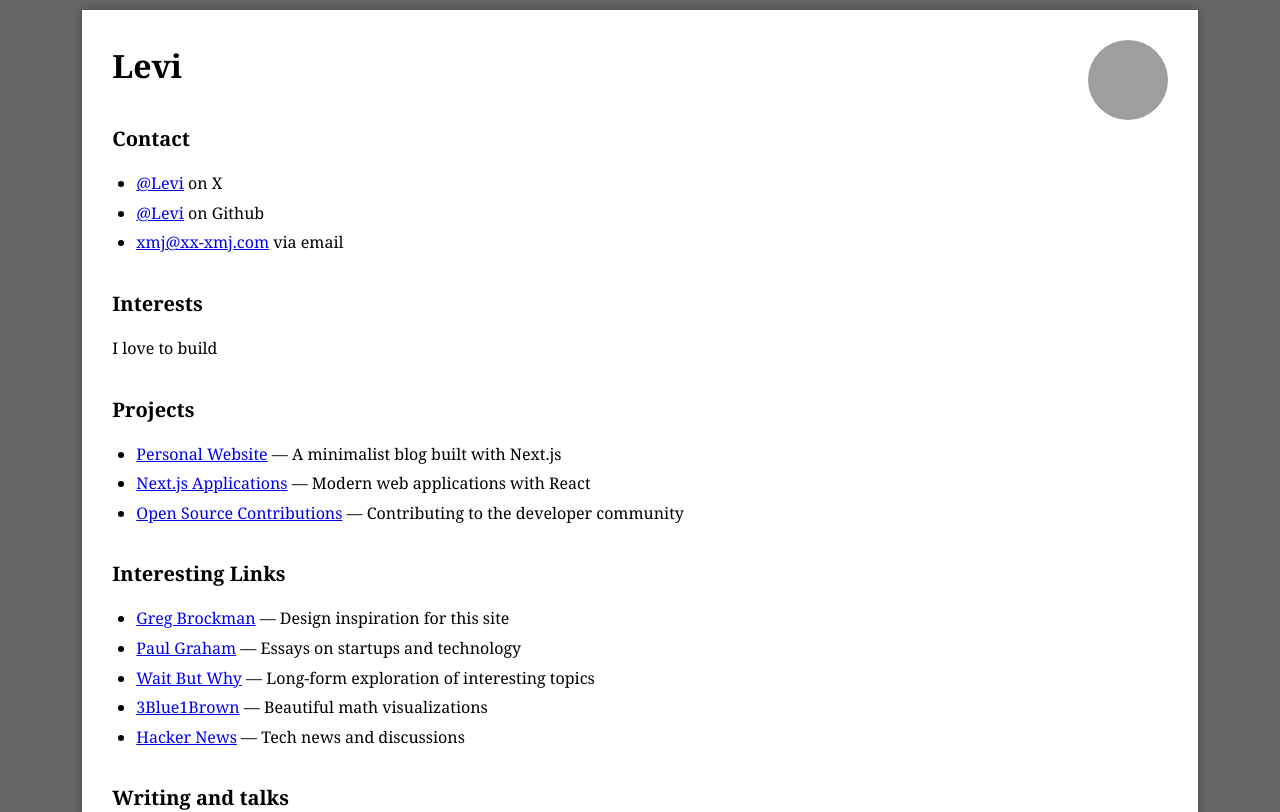
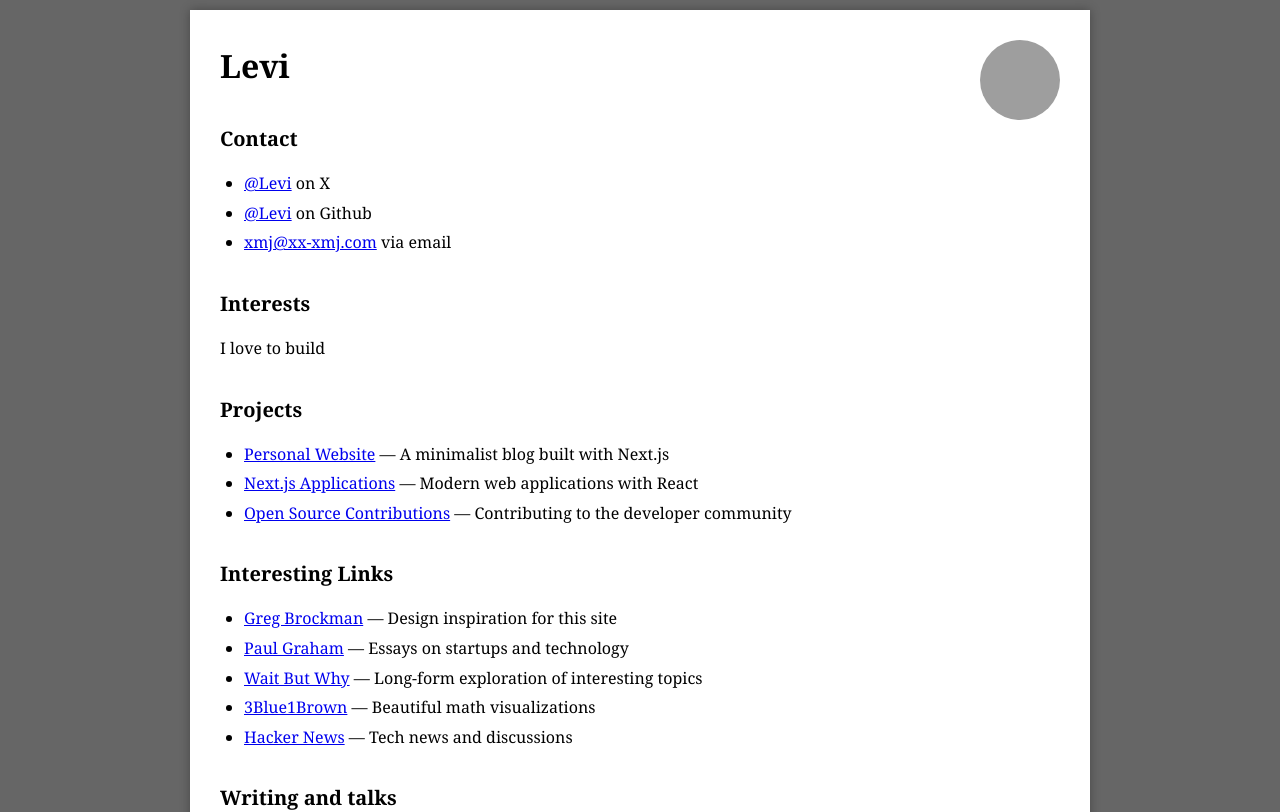
Before and after one commit to namezzy/xx-xmj-blog, a Next.js app: page / in a window 1280 px wide. Shown: the top 812 px of the page. Built offline with nearby package versions, Linux system fonts and the light colour scheme; grey boxes are pictures that could not be loaded.

Commit message:
Update desktop margins to 190px

```diff
--- a/app/globals.css
+++ b/app/globals.css
@@ -66,7 +66,7 @@ p {
   background-color: #ffffff;
   max-width: none;
   width: auto;
-  margin: 10px 82.292px;
+  margin: 10px 190px;
   padding: 30px;
   min-height: calc(100vh - 20px);
   box-shadow: 0 0 10px rgba(0, 0, 0, 0.3);
```
